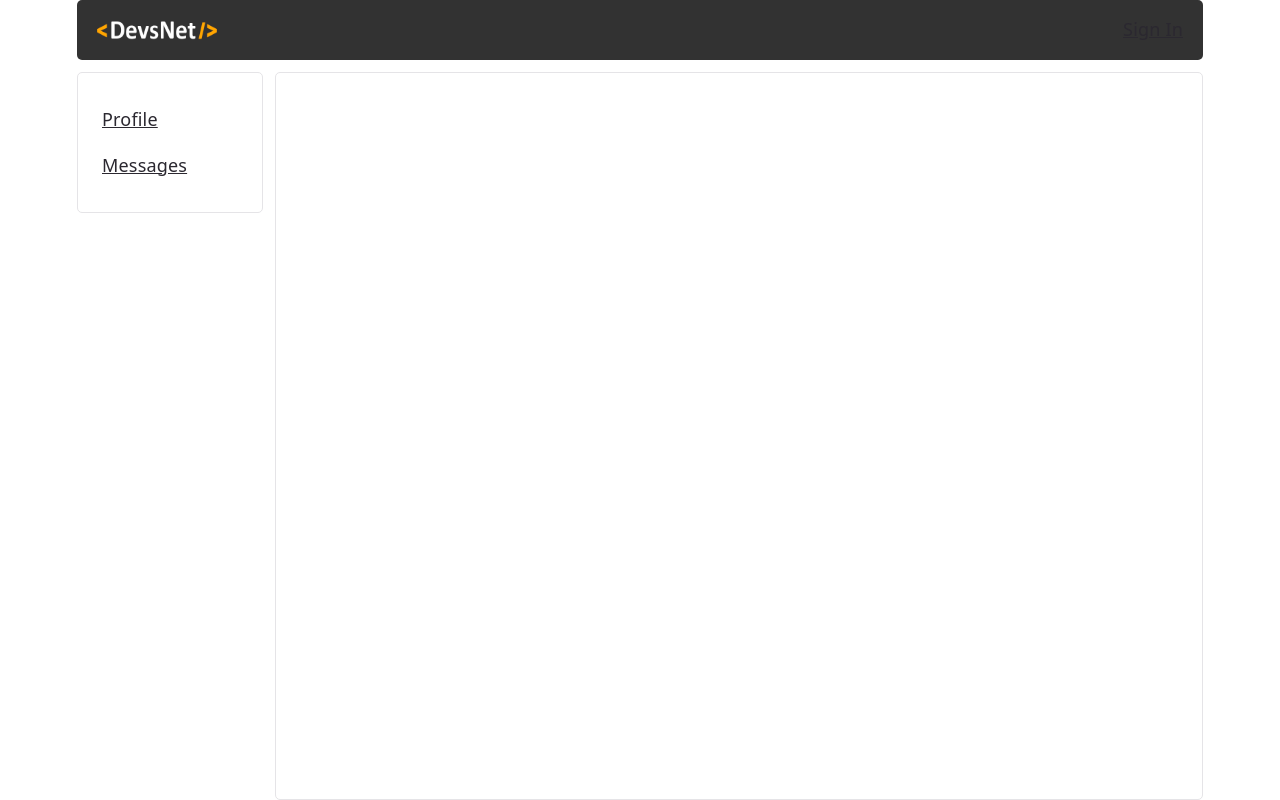
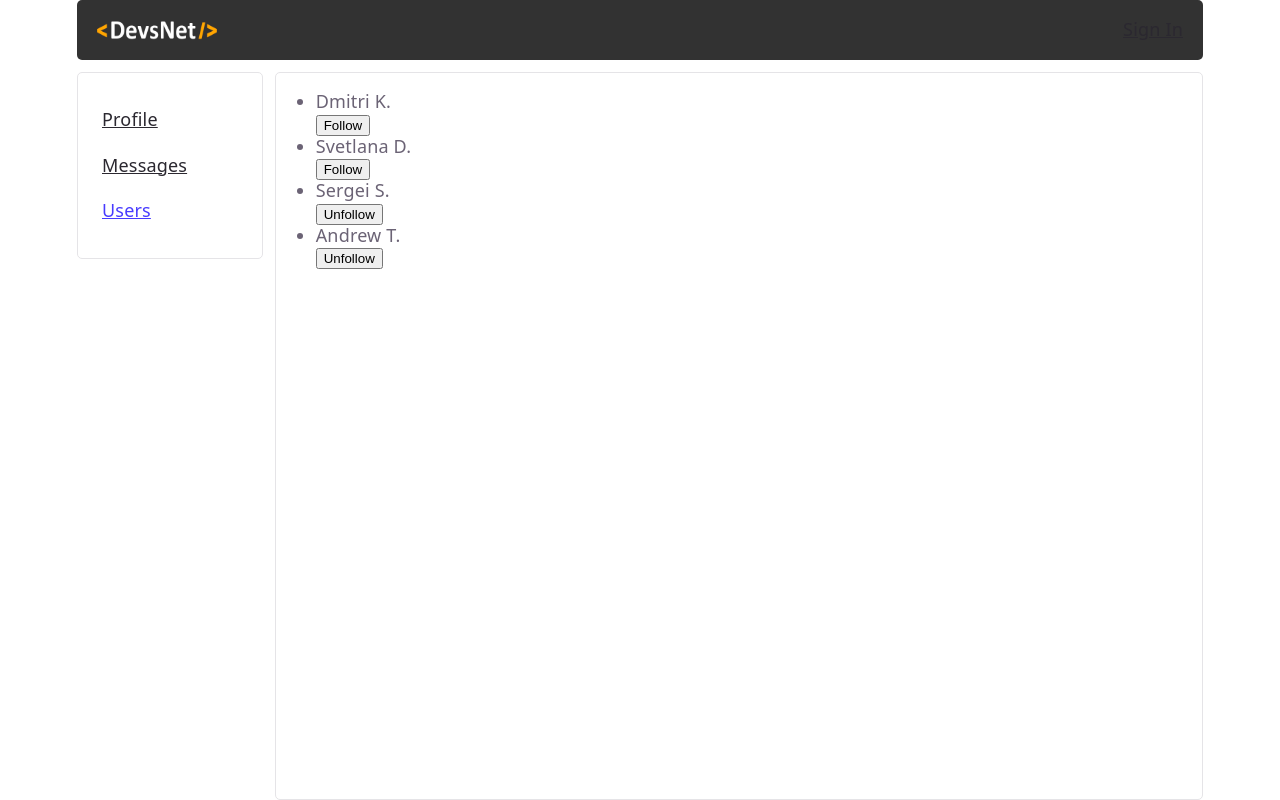
Before and after one commit to AlexBrilevski/social-net, a React (Vite) app: page /users in a window 1280 px wide. Built offline with nearby package versions, Linux system fonts and the light colour scheme.

Commit message:
The basic logic and markup scaffold of the Users page were implemented

```diff
--- a/src/App.tsx
+++ b/src/App.tsx
@@ -5,7 +5,7 @@ import SignIn from "./pages/SignIn/SignIn";
 import ProfileContainer from "./pages/Profile/ProfileContainer";
 import MessagesContainer from "./pages/Messages/MessagesContainer";
 import ChatContainer from "./pages/Messages/Chat/ChatContainer";
-
+import UsersContainer from "./pages/Users/UsersContainer";
 import "./App.css";
 
 function App() {
@@ -31,6 +31,7 @@ function App() {
               }
             />
           </Route>
+          <Route path="users" element={<UsersContainer />} />
         </Routes>
       </main>
     </>
--- a/src/components/Sidebar/NavBar/NavBar.tsx
+++ b/src/components/Sidebar/NavBar/NavBar.tsx
@@ -21,6 +21,13 @@ const NavBar: FC = () => {
             Messages
           </NavLink>
         </li>
+        <li>
+          <NavLink
+            to="/users"
+            className={({ isActive }) => isActive ? styles.active : undefined}>
+            Users
+          </NavLink>
+        </li>
       </ul>
     </nav>
   );
--- /dev/null
+++ b/src/pages/Users/UsersContainer.tsx
@@ -0,0 +1,39 @@
+import { connect } from "react-redux";
+import type { RootAction, RootState } from "../../store/store";
+import { followUserAC, setUsersAC, unfollowUserAC, type User } from "../../store/usersReducer";
+import { UsersList } from "./UsersList";
+
+
+type MapStateToProps = {
+  users: User[],
+};
+
+type MapDispatchToProps = {
+  setUsers: (users: User[]) => void,
+  followUser: (id: number) => void,
+  unfollowUser: (id: number) => void,
+};
+
+const mapStateToProps = (state: RootState): MapStateToProps => {
+  return {
+    users: state.usersPage.users,
+  };
+};
+
+const mapDispatchToProps = (dispatch: (action: RootAction) => void): MapDispatchToProps => {
+  return {
+    setUsers: (users: User[]) => {
+      dispatch(setUsersAC(users))
+    },
+    followUser: (id: number) => {
+      dispatch(followUserAC(id));
+    },
+    unfollowUser: (id: number) => {
+      dispatch(unfollowUserAC(id));
+    },
+  };
+};
+
+const UsersContainer = connect(mapStateToProps, mapDispatchToProps)(UsersList);
+
+export default UsersContainer;
--- /dev/null
+++ b/src/pages/Users/UsersList.tsx
@@ -0,0 +1,28 @@
+import type { FC } from "react";
+import type { User } from "../../store/usersReducer";
+import { UserItem } from "./UsetItem";
+
+type UsersProps = {
+  users: User[],
+  setUsers: (users: User[]) => void,
+  followUser: (id: number) => void,
+  unfollowUser: (id: number) => void,
+};
+
+export const UsersList: FC<UsersProps> = ({ users, followUser, unfollowUser }) => {
+  return (
+    <div>
+      <ul>
+        {users.map(user => (
+          <li key={user.id}>
+            <UserItem
+              user={user}
+              follow={followUser}
+              unfollow={unfollowUser}
+            />
+          </li>
+        ))}
+      </ul>
+    </div>
+  );
+}
--- /dev/null
+++ b/src/pages/Users/UsetItem.tsx
@@ -0,0 +1,25 @@
+import type { FC } from "react";
+import type { User } from "../../store/usersReducer";
+
+type UserItemProps = {
+  user: User,
+  follow: (id: number) => void,
+  unfollow: (id: number) => void,
+};
+
+export const UserItem: FC<UserItemProps> = ({ user, follow, unfollow }) => {
+  return (
+    <div>
+      <div>{user.fullName}</div>
+      {user.followed ?
+        <button onClick={() => unfollow(user.id)}>
+          Unfollow
+        </button>
+        :
+        <button onClick={() => follow(user.id)}>
+          Follow
+        </button>
+      }
+    </div>
+  );
+};
--- a/src/store/store.ts
+++ b/src/store/store.ts
@@ -1,17 +1,20 @@
 import { combineReducers, createStore } from "redux";
 import profileReducer, { type ProfileAction } from "./profileReducer";
 import messagesReducer, { type MessagesAction } from "./messagesReducer";
+import { usersReducer, type UserActions } from "./usersReducer";
 
 export type RootStore = typeof store;
 export type RootState = ReturnType<typeof rootReducer>;
 
 export type RootAction =
   ProfileAction |
-  MessagesAction;
+  MessagesAction |
+  UserActions;
 
 const rootReducer = combineReducers({
   profilePage: profileReducer,
   messagesPage: messagesReducer,
+  usersPage: usersReducer,
 });
 
 export const store = createStore(rootReducer);
--- /dev/null
+++ b/src/store/usersReducer.ts
@@ -0,0 +1,103 @@
+import type { RootAction } from "./store";
+
+const USERS_ACTIONS = {
+  SET_USERS: "users/SET-USERS",
+  FOLLOW_USER: "users/FOLLOW-USER",
+  UNFOLLOW_USER: "users/UNFOLLOW_USER",
+} as const;
+
+export type User = {
+  id: number;
+  avatarUrl: string;
+  fullName: string;
+  status: string;
+  location: {
+    country: string;
+    city: string;
+  };
+  followed: boolean;
+};
+
+export type UsersPageState = typeof initState;
+
+export type UserActions =
+  ReturnType<typeof setUsersAC> |
+  ReturnType<typeof followUserAC> |
+  ReturnType<typeof unfollowUserAC>;
+
+const initState = {
+  users: [
+      {
+        id: 1,
+        avatarUrl: "",
+        fullName: "Dmitri K.",
+        status: "I am looking for a job right now...",
+        location: {country: "Belarus", city: "Minsk"},
+        followed: false,
+      },
+      {
+        id: 2,
+        avatarUrl: "",
+        fullName: "Svetlana D.",
+        status: "I am so pretty",
+        location: {country: "Belarus", city: "Minsk"},
+        followed: false,
+      },
+      {
+        id: 3,
+        avatarUrl: "",
+        fullName: "Sergei S.",
+        status: "I like football!!!",
+        location: {country: "Ukraine", city: "Kiev"},
+        followed: true,
+      },
+      {
+        id: 4,
+        avatarUrl: "",
+        fullName: "Andrew T.",
+        status: "I am free to help you to create good Video Production",
+        location: {country: "United States", city: "Philadelphia"},
+        followed: true,
+      },
+    ] as User[],
+};
+
+export const usersReducer = (
+  state = initState,
+  action: RootAction,
+): UsersPageState => {
+  switch (action.type) {
+    case USERS_ACTIONS.SET_USERS: {
+      return { users: [...state.users, ...action.users] };
+    }
+    case USERS_ACTIONS.FOLLOW_USER: {
+      return {
+        ...state,
+        users: state.users.map((user) =>
+          user.id === action.id ? { ...user, followed: true } : user,
+        ),
+      };
+    }
+    case USERS_ACTIONS.UNFOLLOW_USER: {
+      return {
+        ...state,
+        users: state.users.map((user) =>
+          user.id === action.id ? { ...user, followed: false } : user,
+        ),
+      };
+    }
+    default: {
+      return state;
+    }
+  }
+};
+
+export const setUsersAC = (users: User[]) => {
+  return { type: USERS_ACTIONS.SET_USERS, users };
+};
+export const followUserAC = (id: number) => {
+  return { type: USERS_ACTIONS.FOLLOW_USER, id };
+};
+export const unfollowUserAC = (id: number) => {
+  return { type: USERS_ACTIONS.UNFOLLOW_USER, id };
+};
```
